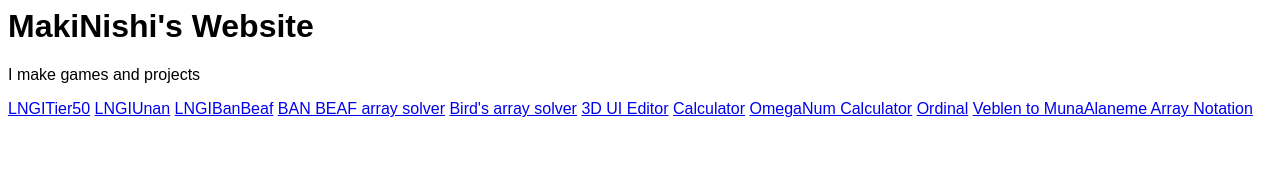
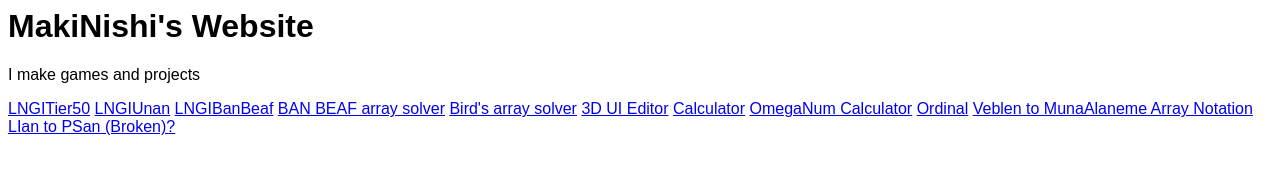
Before and after one commit to MakiNishi3/test, a plain HTML site: page index.html in a window 1280 px wide. Drawn offline with Linux system fonts and the light colour scheme.

Commit message:
Update index.html

```diff
--- a/index.html
+++ b/index.html
@@ -17,3 +17,4 @@ body {
 <a href="https://makinishi3.github.io/test/notation_omeganum">OmegaNum Calculator</a>
 <a href="https://makinishi3.github.io/test/ordinal">Ordinal</a>
 <a href="https://makinishi3.github.io/test/veblentomunaan">Veblen to MunaAlaneme Array Notation</a>
+<a href="https://makinishi3.github.io/test/convertliantoswappsan.html">LIan to PSan (Broken)?</a>
```
